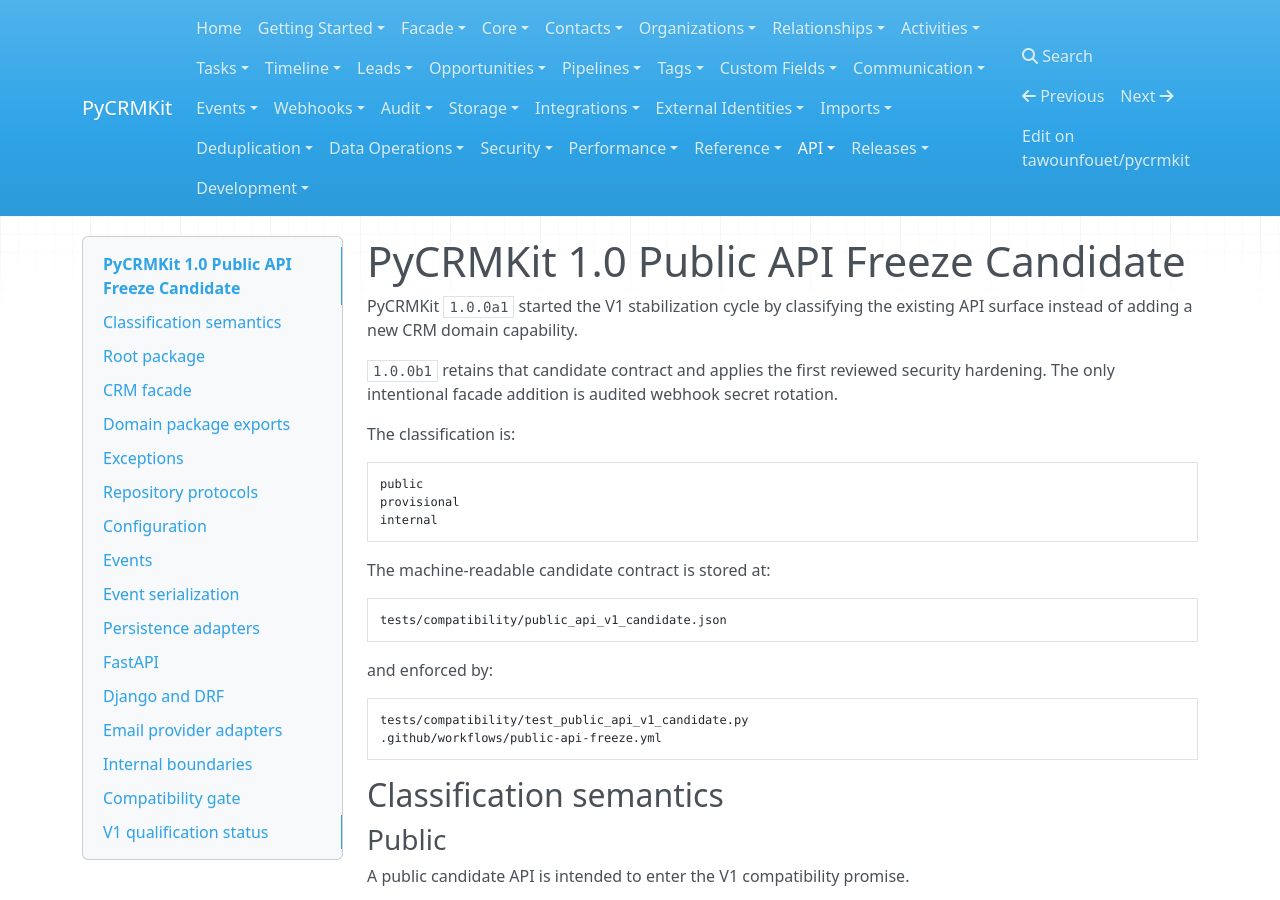
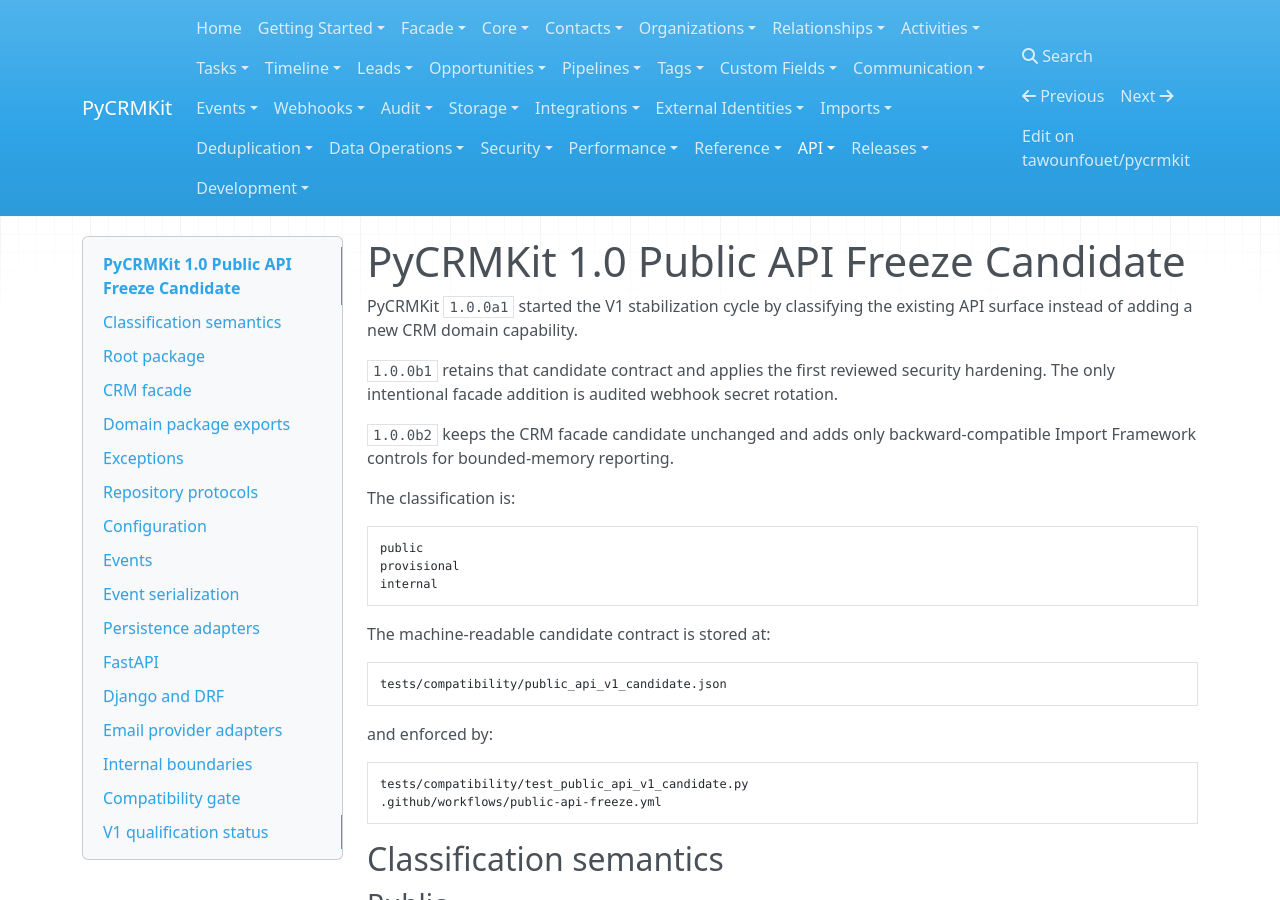
Before and after one commit to tawounfouet/pycrmkit, an MkDocs documentation site: the page built from docs/api/1.0-public-api-candidate.md, in a window 1280 px wide and 900 px high. Built offline with MkDocs 1.6.1, drawn with Linux system fonts in a browser that asks for light colours; nearby versions of some CDN libraries.

Commit message:
docs(api): document additive performance candidate controls

```diff
--- a/docs/api/1.0-public-api-candidate.md
+++ b/docs/api/1.0-public-api-candidate.md
@@ -6,6 +6,9 @@
 `1.0.0b1` retains that candidate contract and applies the first reviewed
 security hardening. The only intentional facade addition is audited webhook
 secret rotation.
+
+`1.0.0b2` keeps the CRM facade candidate unchanged and adds only
+backward-compatible Import Framework controls for bounded-memory reporting.
 
 The classification is:
 
```
